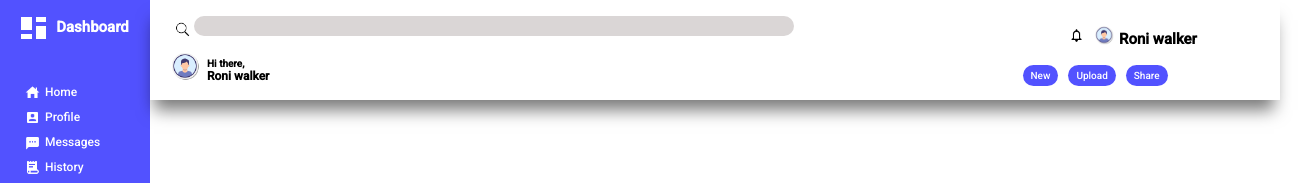
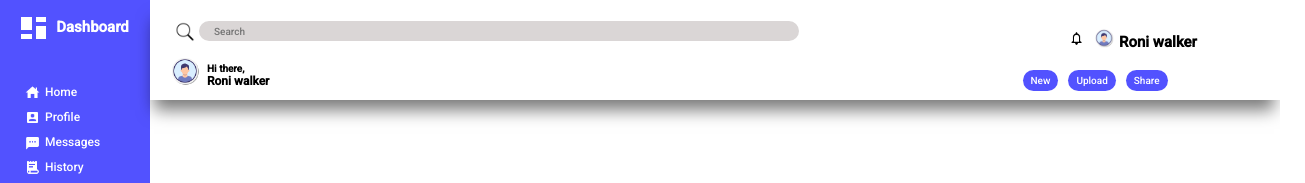
Before and after one commit to sumitshinde-84/Admin-dashboard, a plain HTML site: page index.html in a window 1280 px wide. Shown: the top 183 px of the page, 1305 px wide, since content can reach past the window. Drawn offline with Linux system fonts and the light colour scheme.

Commit message:
cursor style , typography and margin changed

```diff
--- a/index.html
+++ b/index.html
@@ -63,7 +63,7 @@
 
         <div class="search-icons">
 
-            <img src="Image/search.png" alt=""> <input type="search" name="search" id="search">
+            <img src="Image/search.png" alt=""> <input type="search" name="search" id="search" placeholder="Search">
         </div>
         <div class="nav">
             <div class="bail"><img src="Image/bell.png" alt="bell"></div>
--- a/style.css
+++ b/style.css
@@ -17,8 +17,8 @@ font-family: 'Roboto', sans-serif;
   display: grid;
   grid-template-columns:minmax(100px,150px) 7fr;
   grid-template-rows: minmax(80px ,100px) 4fr;
-
   justify-content: space-around;
+  overflow-x:scroll
 
 }
 
@@ -131,6 +131,7 @@ padding: 5px 80px;
 font-size: 12px;
 display: grid;
 grid-template-columns: 20px 20px;
+cursor: pointer;
 }
 
 .menu ul li:hover{
@@ -163,6 +164,12 @@ grid-template-columns: 20px 20px;
 
 }
 
+input::placeholder{
+
+    font-size: 10px;
+    padding: 15px;
+}
+
 .options{
     display: grid;
     grid-template-columns: 4fr 1fr ;
@@ -180,10 +187,11 @@ grid-template-columns: 20px 20px;
 
 .search-icons img{
 
-    width: 15px;
+    width: 20px;
     align-items: center;
     position: relative;
     top: 7px;
+    cursor: pointer;
 
 
 }
@@ -204,6 +212,7 @@ right: 10px;
 .bail img{
     width: 15px;
     height: 15px;
+    cursor: pointer;
 }
 
 .options-two{
@@ -234,6 +243,7 @@ width: 20px;
 height: 20px;
 position: relative;
 bottom: -10px;
+cursor: pointer;
 }
 
 .greet{
@@ -246,6 +256,7 @@ bottom: -10px;
 .greet img{
     width: 30px;
     height: 30px;
+    cursor: pointer;
 }
 
 .greet-text{
@@ -285,6 +296,7 @@ margin: 0 5px;
 color: white;
 font-weight: 500;
 font-size: 10px;
+cursor: pointer;
 }
 
 .btns button:hover{
@@ -295,6 +307,8 @@ font-size: 10px;
     margin: 0 5px;
     color: white;
     font-weight: 600;
+    cursor: pointer;
+
     }
 
 
```
